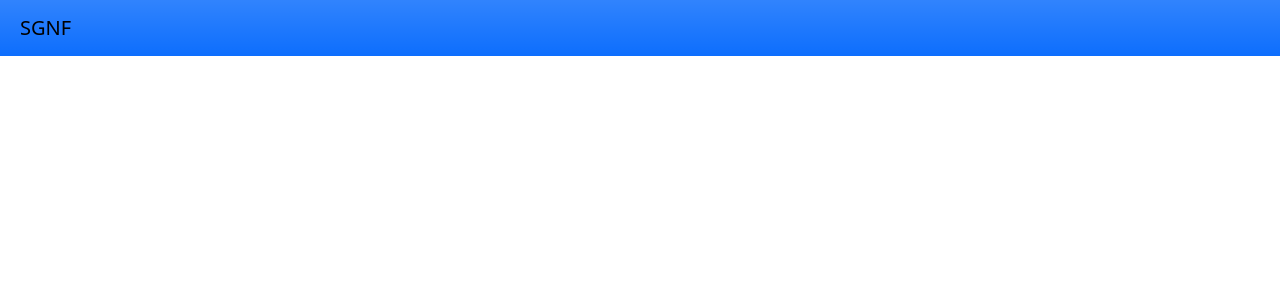
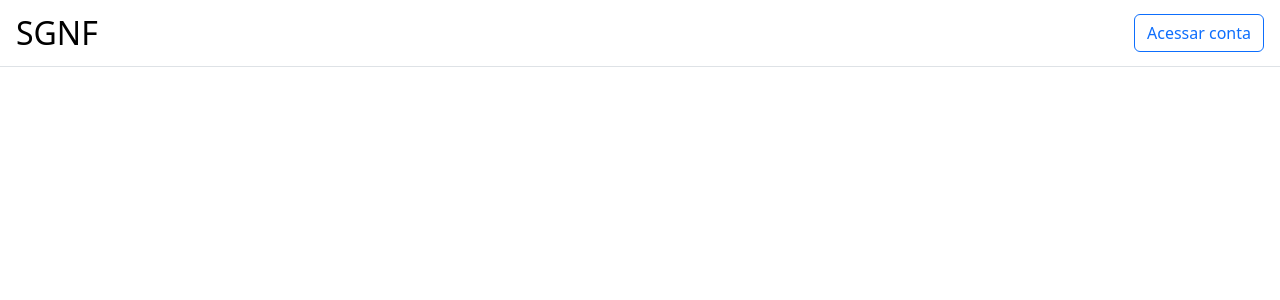
Before and after one commit to havviip/Projeto-SGNF, a Django app: page / in a window 1280 px wide. Shown: the top 300 px of the page. Run offline with Django 5.2, Linux system fonts and the light colour scheme; some libraries are stand-ins or nearby versions.

Commit message:
Resolvendo conflitos

```diff
--- a/Paginas/templates/home.html
+++ b/Paginas/templates/home.html
@@ -6,10 +6,11 @@
         {% bootstrap_css %}
         {% bootstrap_javascript %}
     </head>
-    <body>
-        <nav class="navbar bg-primary bg-gradient p-2 text-white">
+    <body class="">
+        <nav class="navbar p-1 border-bottom">
             <div class="container-fluid">
-                <a class="navbar-brand" href="#">SGNF</a>
+                <a class="navbar-brand text-black fs-2" href="#">SGNF</a>
+                <button class="btn btn-outline-primary ms-auto my-2 my-sm-0" type="submit">Acessar conta</button>
             </div>
         </nav>
     </body>
```
